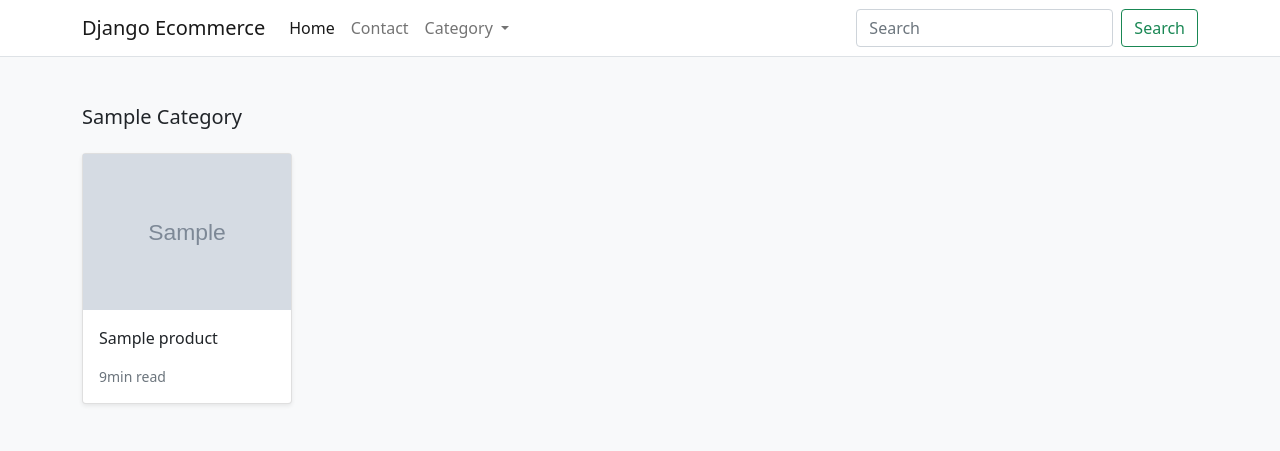
After one commit to mushfiqur-rahman/django-ecommerce, a Django app: a page that uses templates/store/base.html in a window 1280 px wide. The commit adds this page. Shown: the top 451 px of the page. Run offline with Django 4.2, Linux system fonts and the light colour scheme; tables that the repository leaves empty hold one stand-in row (values such as "Sample post"); grey boxes marked "Sample" are stand-in pictures.

Commit message:
dynamic url

```diff
--- a/store/models.py
+++ b/store/models.py
@@ -32,6 +32,7 @@ class Product(models.Model):
     is_active = models.BooleanField(default=True)
     created = models.DateTimeField(auto_now_add=True)
     updated = models.DateTimeField(auto_now=True)
+    objects = models.Manager()
 
 
 class Meta:
--- a/store/urls.py
+++ b/store/urls.py
@@ -6,4 +6,5 @@ app_name = 'store'
 urlpatterns = [
           path('', views.all_products, name='all_products'),
           path('item/<slug:slug>/', views.product_detail, name='product_detail'),
+          path('search/<slug:category_slug>/', views.category_list, name='category_list'),
 ]
--- a/store/views.py
+++ b/store/views.py
@@ -18,3 +18,9 @@ def all_products(request):
 def product_detail(request, slug):
     product = get_object_or_404(Product, slug=slug, in_stock=True)
     return render(request, 'store/products/detail.html', {'product': product})
+
+
+def category_list(request, category_slug=None):
+    category = get_object_or_404(Category, slug=category_slug)
+    products = Product.objects.filter(category=category)
+    return render(request, 'store/products/category.html', {'category': category, 'products': products})
--- a/templates/store/base.html
+++ b/templates/store/base.html
@@ -24,12 +24,6 @@
             <a class="nav-link active" aria-current="#" href="#">Home</a>
           </li>
           <li class="nav-item">
-            <a class="nav-link" href="#">Men's Product</a>
-          </li>
-          <li class="nav-item">
-            <a class="nav-link" href="#">Women's Product</a>
-          </li>
-          <li class="nav-item">
             <a class="nav-link" href="#">Contact</a>
           </li>
            <li class="nav-item dropdown">
@@ -40,7 +34,7 @@
 
              {% for c in categories %}
 
-            <li><a class="dropdown-item" href="#">{{ c.name|title}}</a></li>
+            <li><a class="dropdown-item" href="{{ c.get_absolute_url }}">{{ c.name|title}}</a></li>
 
             {% endfor %}
           </ul>
--- /dev/null
+++ b/templates/store/products/category.html
@@ -0,0 +1,38 @@
+{% extends "../base.html" %}
+{% block content %}
+
+
+<main>
+  <div class="album py-5 bg-light">
+    <div class="container">
+
+      <div class="pb-3 h5">{{category.name|title}}</div>
+      <div class="row row-cols-1 row-cols-sm-2 row-cols-md-5 g-3">
+
+        {% for product in products %}
+
+        <div class="col">
+          <div class="card shadow-sm">
+          <img class="img-fluid" alt="Responsive image" src="{{ product.image.url }}">
+
+            <div class="card-body">
+              <p class="card-text">
+                <a class="text-dark text-decoration-none" href="{{ product.get_absolute_url }}">{{ product.title }}</a>
+              </p>
+              <div class="d-flex justify-content-between align-items-center">
+                <small class="text-muted">9min read</small>
+              </div>
+            </div>
+          </div>
+        </div>
+
+        {% endfor %}
+
+      </div>
+    </div>
+  </div>
+
+
+</main>
+
+{% endblock %}
```
Also changed, not shown: templates/store/home.html (+5 -5 lines).
